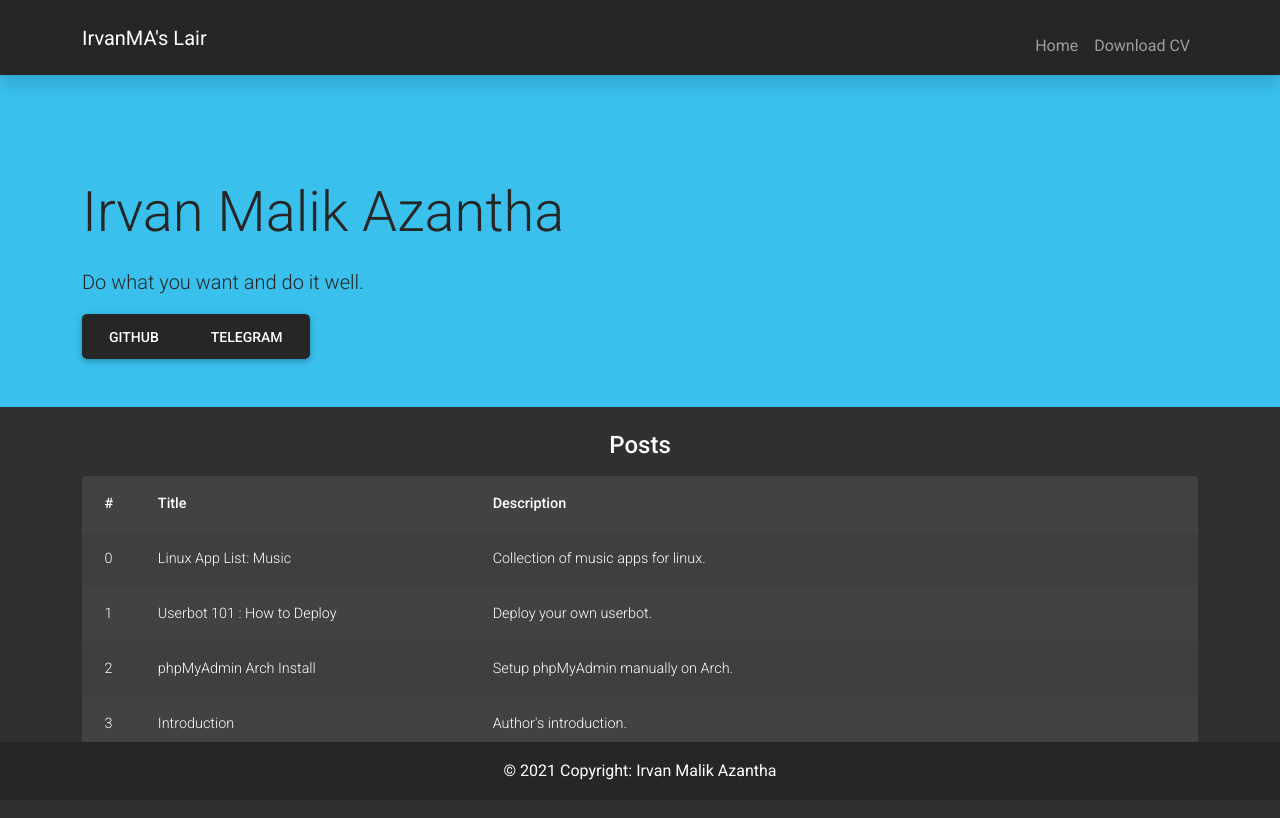
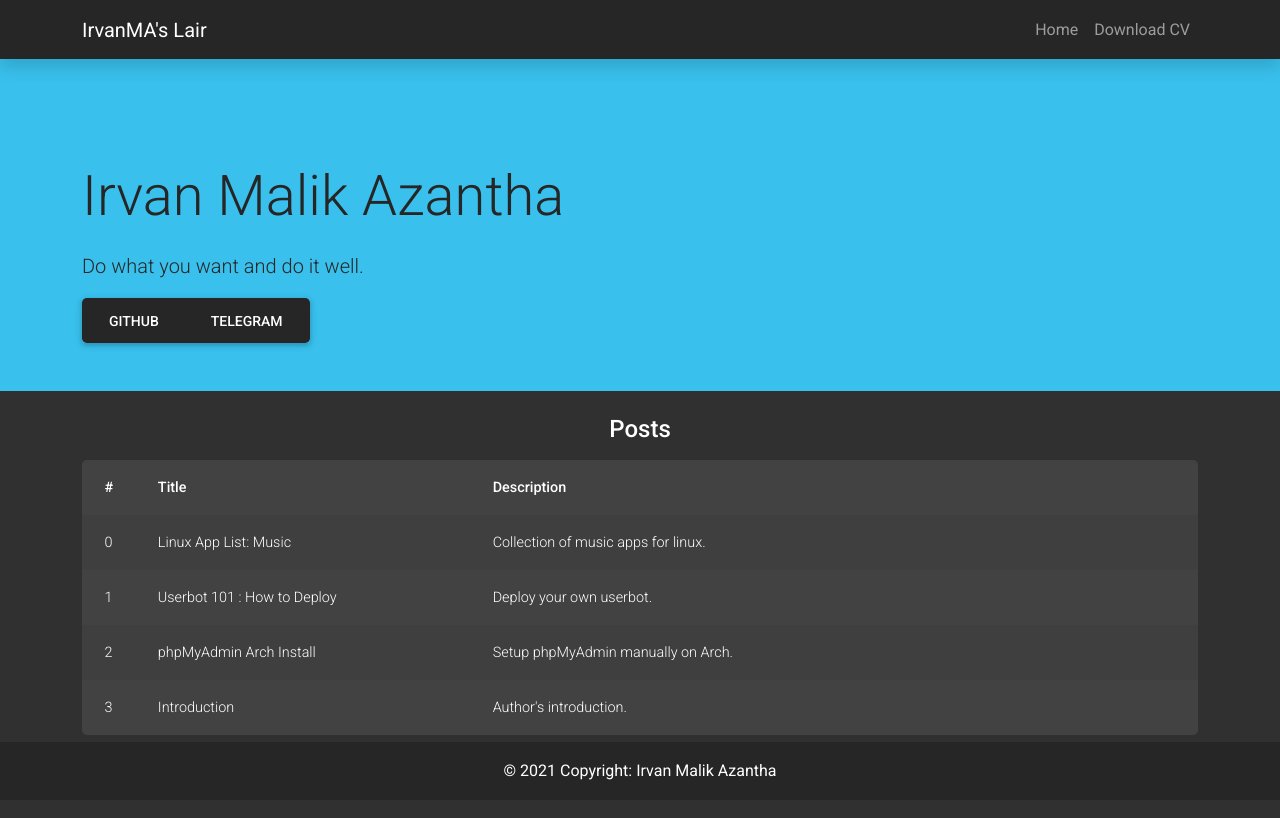
Before and after one commit to Juiux/next-port-landing, a Next.js app: page / in a window 1280 px wide. Shown: the top 818 px of the page. Built offline with nearby package versions, Linux system fonts and the light colour scheme.

Commit message:
header: fix margin
Signed-off-by: irvanmalik48 <irvanmalik48@gmail.com>

```diff
--- a/includes/header.js
+++ b/includes/header.js
@@ -2,7 +2,7 @@ export default function Header() {
   return (
     <nav className="navbar navbar-expand-lg navbar-dark bg-dark sticky-top shadow">
       <div className="container">
-        <a className="navbar-brand" href="/">
+        <a className="navbar-brand m-0 p-0" href="/">
           IrvanMA's Lair
         </a>
         <button
@@ -17,7 +17,7 @@ export default function Header() {
           <p className="btn btn-dark shadow-0 m-0 p-2">. . .</p>
         </button>
         <div className="collapse navbar-collapse" id="navbarSupportedContent">
-          <ul className="navbar-nav ms-auto mb-2 mb-lg-0">
+          <ul className="navbar-nav ms-auto mt-0">
             <li className="nav-item">
               <a className="nav-link" href="/">
                 Home
```
